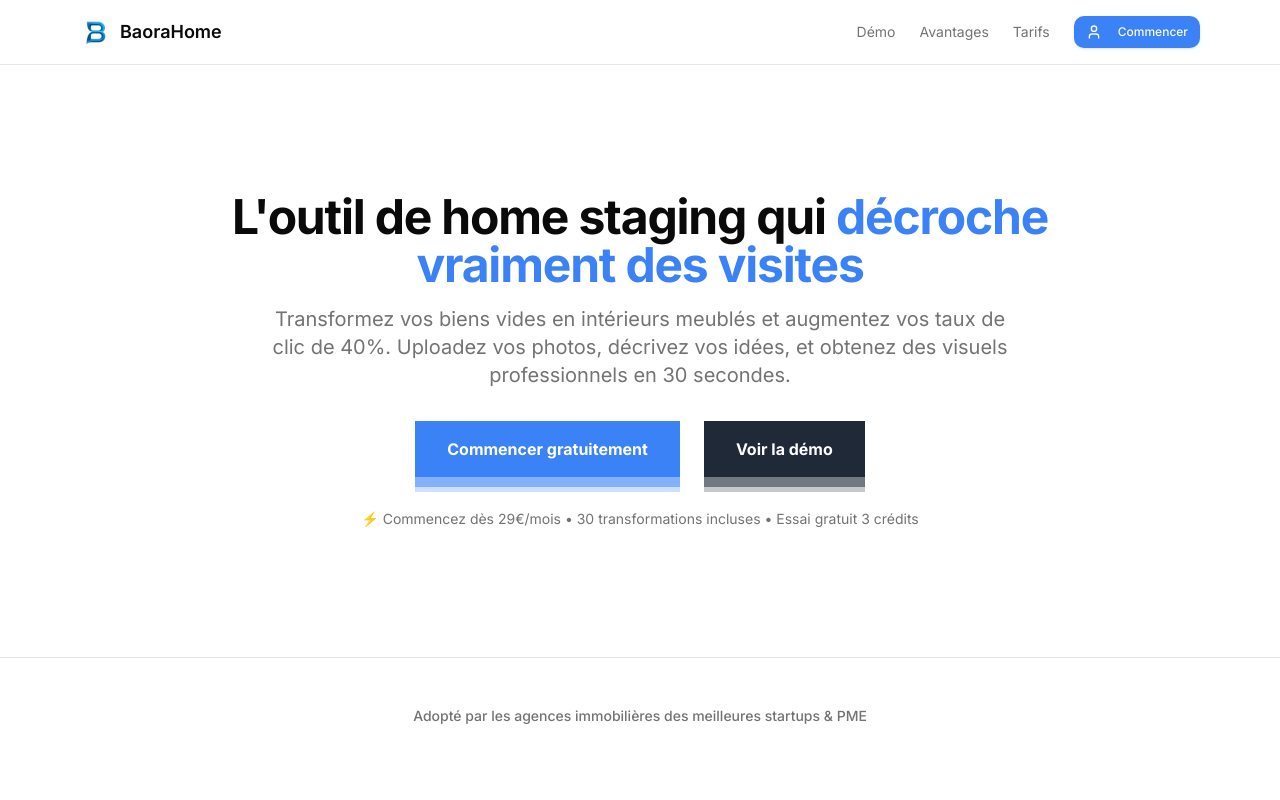
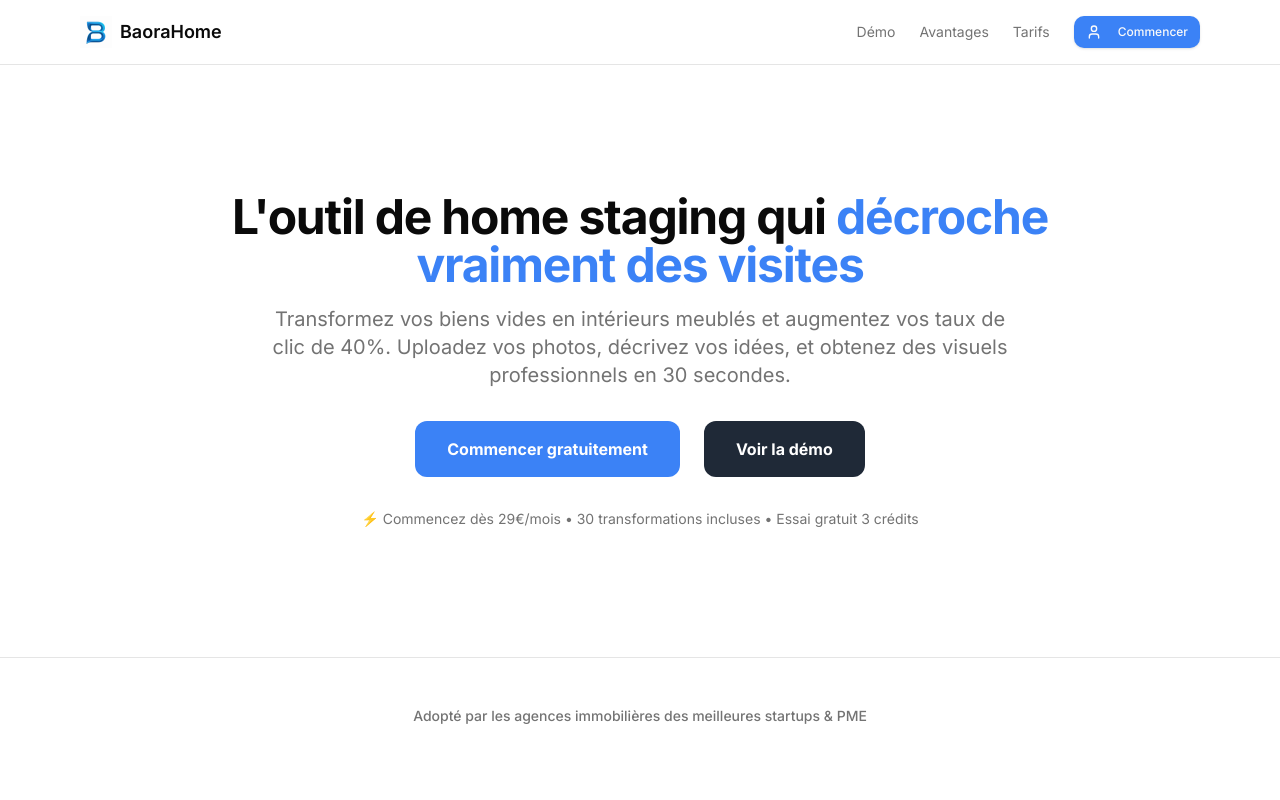
Before and after one commit to Jimmycode06/brandsnap.home, a Next.js app: page / in a window 1280 px wide. Shown: the top 800 px of the page. Built offline with nearby package versions, Linux system fonts and the light colour scheme; no server answers.

Commit message:
Simplification boutons 3D pour fix Vercel

```diff
--- a/components/ui/button-3d.tsx
+++ b/components/ui/button-3d.tsx
@@ -18,11 +18,11 @@ export function Button3D({
   className = "",
   variant = "primary"
 }: Button3DProps) {
-  const baseClasses = "group relative inline-flex items-center justify-center px-8 py-4 text-base font-bold text-white transition-all duration-300 ease-out hover:scale-105 active:scale-95"
+  const baseClasses = "group relative inline-flex items-center justify-center px-8 py-4 text-base font-bold text-white transition-all duration-300 ease-out hover:scale-105 active:scale-95 rounded-lg"
 
   const variantClasses = variant === "primary"
-    ? "bg-blue-500 hover:bg-blue-600 shadow-[0_10px_0_0_rgba(59,130,246,0.5),0_15px_0_0_rgba(59,130,246,0.25)] hover:shadow-[0_8px_0_0_rgba(59,130,246,0.5),0_12px_0_0_rgba(59,130,246,0.25)] active:shadow-[0_2px_0_0_rgba(59,130,246,0.5),0_4px_0_0_rgba(59,130,246,0.25)]"
-    : "bg-gray-800 hover:bg-gray-900 shadow-[0_10px_0_0_rgba(31,41,55,0.5),0_15px_0_0_rgba(31,41,55,0.25)] hover:shadow-[0_8px_0_0_rgba(31,41,55,0.5),0_12px_0_0_rgba(31,41,55,0.25)] active:shadow-[0_2px_0_0_rgba(31,41,55,0.5),0_4px_0_0_rgba(31,41,55,0.25)]"
+    ? "bg-blue-500 hover:bg-blue-600"
+    : "bg-gray-800 hover:bg-gray-900"
 
   const content = (
     <span className="relative z-10 flex items-center gap-2">
```
